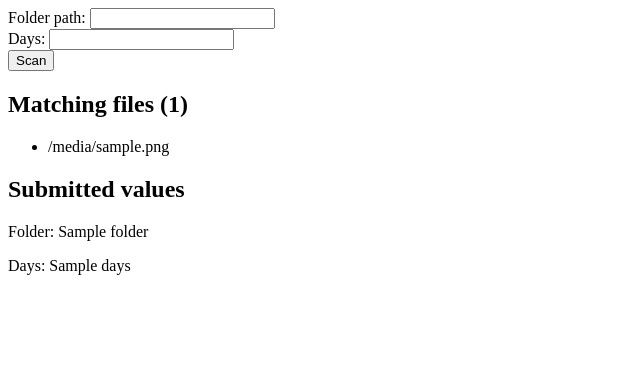
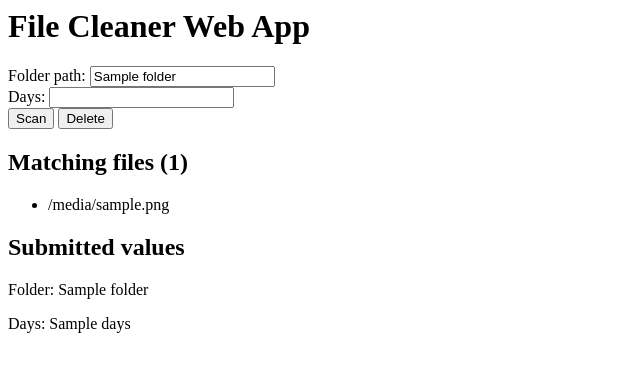
Before and after one commit to BosBJJ/file_cleaner, a Flask app: template templates/index.html in a window 1280 px wide. Shown: the top 372 px of the page, without its empty margins (0-640 px from the left). Run offline with Flask 3, Linux system fonts and the light colour scheme; the template is opened without the code that fills it: most values are stand-ins (such as "Sample title", 1, 10 or a date in 2020).

Commit message:
Added delete function for Web App, updated README

```diff
--- a/app.py
+++ b/app.py
@@ -10,22 +10,36 @@ def index():
     folder = ""
     days = ""
     files = []
+    error = ""
+    message = ""
 
     if request.method == "POST":
         folder = request.form.get("folder", "")
         days_str = request.form.get("days", "")
+        action = request.form.get("action", "scan")
 
         try:
             days_int = int(days_str)
-            if folder:
-                files = find_old_files(Path(folder), days_int)
             days = days_str
+
+            if not folder:
+                raise Exception("Input is not a valid folder")
+
+            files = find_old_files(Path(folder), days_int)
+
+            if action == "delete":
+                delete_files(files)
+                message = f"Deleted {len(files)} files."
+                files = []
+
+
+
         except ValueError:
             error = "Days must be a number."
         except Exception as e:
             error = str(e)
 
-    return render_template("index.html", folder=folder, days=days, files=files, error=error)
+    return render_template("index.html", folder=folder, days=days, files=files, error=error, message=message)
 
 if __name__ == "__main__":
     app.run(debug=True)
--- a/templates/index.html
+++ b/templates/index.html
@@ -1,21 +1,31 @@
+<body>
+  <div class="container">
+    <h1>File Cleaner Web App</h1>
+
+
 {% if error %}
   <p style="color: red;">{{ error }}</p>
+{% endif %}
+
+{% if message %}
+  <p style="color: green;">{{ message }}</p>
 {% endif %}
 
 <form method="post">
   <label>
     Folder path:
-    <input type="text" name="folder">
+    <input type="text" name="folder" value="{{ folder }}">
   </label>
   <br>
 
   <label>
     Days:
-    <input type="number" name="days">
+    <input type="number" name="days" value="{{ days }}">
   </label>
   <br>
 
-  <button type="submit">Scan</button>
+  <button type="submit" name="action" value="scan">Scan</button>
+  <button type="submit" name="action" value="delete">Delete</button>
 </form>
 
 {% if files %}
@@ -33,3 +43,6 @@
   <p>Folder: {{ folder }}</p>
   <p>Days: {{ days }}</p>
 {% endif %}
+
+  </div>
+</body>
```
Also changed, not shown: cleaner.py (+9 -1 lines), README.md, screenshot_delete.png (added), screenshot_scan.png (added).
